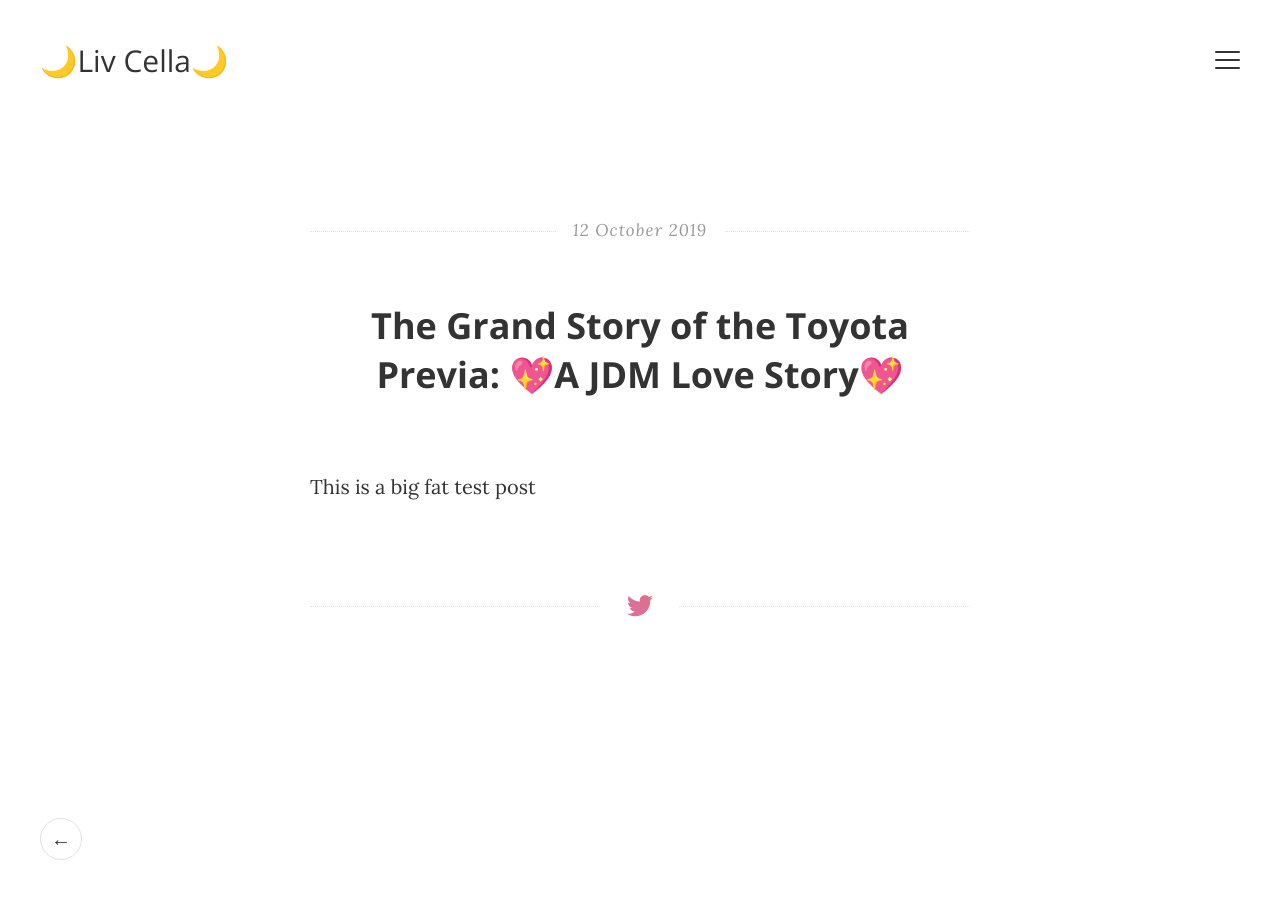
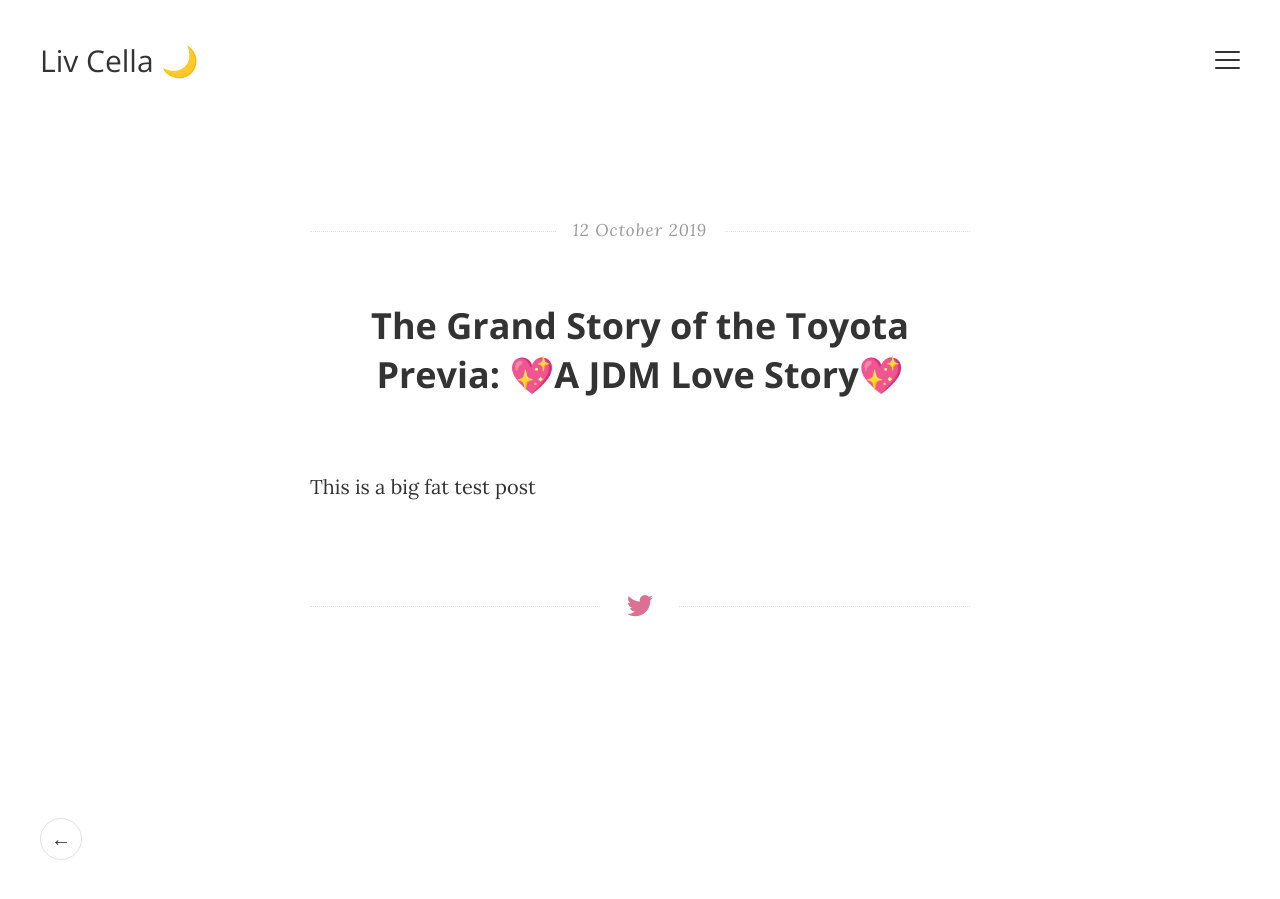
Before and after one commit to lyvinabsurdism/lyvinabsurdism.github.io, a Jekyll site: the page built from _posts/2019-10-24-minivans.markdown, in a window 1280 px wide. Built offline with Jekyll 4.4.1, drawn with Linux system fonts in a browser that asks for light colours.

```diff
--- a/_config.yml
+++ b/_config.yml
@@ -1,5 +1,5 @@
 # Title of your blog; shows in the header
-name: "🌙Liv Cella🌙"
+name: "Liv Cella 🌙"
 
 # Description of your content (will only be used on Google Search)
 description: "Liv Cella"
--- a/index.html
+++ b/index.html
@@ -10,10 +10,6 @@ title: Homepage
       <a href="{{ site.baseurl }}{{ post.url }}" itemprop="url">
         <div class="p-wrap">
           <article class="inner">
-            <time datetime="{{ post.date | date_to_xmlschema }}"
-                itemprop="datePublished">
-              {{ post.date | date_to_string }}
-            </time>
             <p itemprop="name headline">{{ post.title }}</p>
           </article>
         </div>
```
